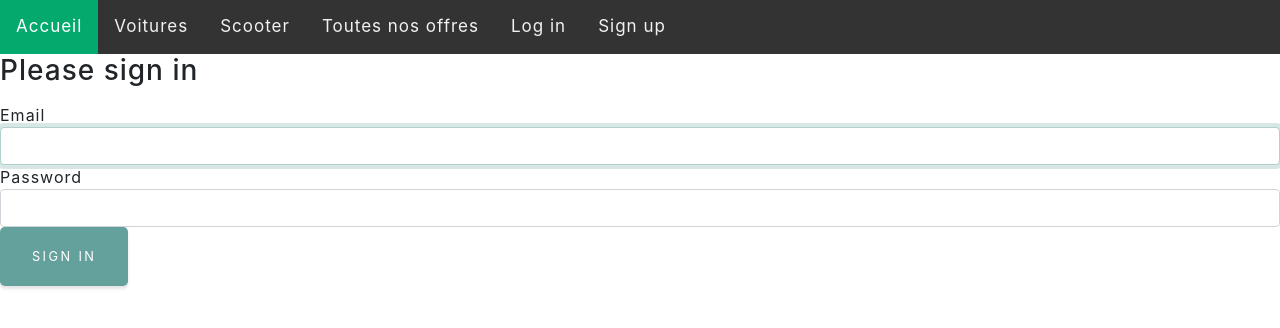
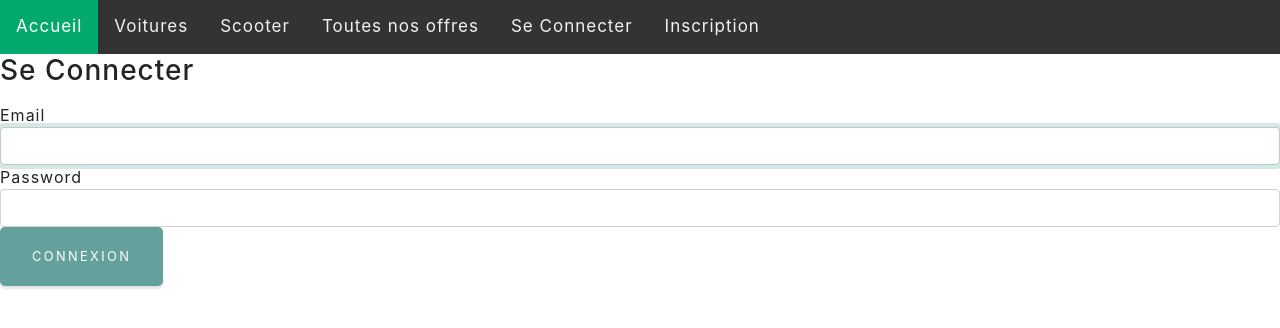
Before and after one commit to AlexanderJollet/projet_2eme_annee, a Symfony app: template templates/security/login.html.twig in a window 1280 px wide. Shown: the top 328 px of the page. Run offline with Twig, Linux system fonts and the light colour scheme; the template is opened without the code that fills it, so the values that code supplies are empty; some libraries are stand-ins or nearby versions.

Commit message:
modif text eng to fr

```diff
--- a/templates/base.html.twig
+++ b/templates/base.html.twig
@@ -3,7 +3,7 @@
     <head>
         <meta charset="UTF-8">
         <link href="{{ asset('css/css/styles.css') }}" type="text/css" rel="stylesheet">
-        <title>{% block title %}Welcome!{% endblock %}</title>
+        <title>{% block title %}EMOVE{% endblock %}</title>
         {# Run `composer require symfony/webpack-encore-bundle`
            and uncomment the following Encore helpers to start using Symfony UX #}
         {% block stylesheets %}
--- a/templates/navbar.html.twig
+++ b/templates/navbar.html.twig
@@ -6,14 +6,14 @@
     <a href="{{ path('scooterdispo')}}">Scooter</a></a>
     <a href="{{ path('vehiculedispo')}}">Toutes nos offres</a>
     {% if app.user %}
-                <a href=" {{ path('app_logout') }}"> Logout</a>
+                <a href=" {{ path('app_logout') }}"> Déconnexion</a>
     {% else %}
-        <a href=" {{ path('app_login') }}"> Log in</a>
-        <a href=" {{ path('app_register') }} "> Sign up </a>
+        <a href=" {{ path('app_login') }}"> Se Connecter</a>
+        <a href=" {{ path('app_register') }} "> Inscription </a>
     {% endif %}
     {% if app.user %}
         {% if app.user.roles[0] == 2 %}
-            <a href="{{ path('vehicule_new') }}">Creer une offre</a>
+            <a href="{{ path('vehicule_new') }}">Créer une offre</a>
         {% endif %}
     {% endif %}
 
--- a/templates/registration/register.html.twig
+++ b/templates/registration/register.html.twig
@@ -1,13 +1,13 @@
 {% extends 'base.html.twig' %}
 
-{% block title %}Register{% endblock %}
+{% block title %}Inscription{% endblock %}
 
 {% block body %}
     {% for flashError in app.flashes('verify_email_error') %}
         <div class="alert alert-danger" role="alert">{{ flashError }}</div>
     {% endfor %}
 
-    <h1>Register</h1>
+    <h1>Inscription</h1>
 
 
 
@@ -50,6 +50,6 @@
             {{ form_widget(registrationForm.agreeTerms) }}
         </div>
 
-        <button type="submit" class="btn btn-primary">Submit</button>
+        <button type="submit" class="btn btn-primary">Envoyer</button>
     {{ form_end(registrationForm) }}
 {% endblock %}
--- a/templates/security/login.html.twig
+++ b/templates/security/login.html.twig
@@ -1,6 +1,6 @@
 {% extends 'base.html.twig' %}
 
-{% block title %}Log in!{% endblock %}
+{% block title %}Connexion{% endblock %}
 
 {% block body %}
 <form method="post">
@@ -10,11 +10,11 @@
 
     {% if app.user %}
         <div class="mb-3">
-            You are logged in as {{ app.user.username }}, <a href="{{ path('app_logout') }}">Logout</a>
+            You are logged in as {{ app.user.username }}, <a href="{{ path('app_logout') }}">Déconnexion</a>
         </div>
     {% endif %}
 
-    <h1 class="h3 mb-3 font-weight-normal">Please sign in</h1>
+    <h1 class="h3 mb-3 font-weight-normal">Se Connecter</h1>
     <label for="inputEmail">Email</label>
     <input type="email" value="{{ last_username }}" name="email" id="inputEmail" class="form-control" autocomplete="email" required autofocus>
     <label for="inputPassword">Password</label>
@@ -36,7 +36,7 @@
     #}
 
     <button class="btn btn-lg btn-primary" type="submit">
-        Sign in
+        Connexion
     </button>
 </form>
 {% endblock %}
--- a/templates/user/edit.html.twig
+++ b/templates/user/edit.html.twig
@@ -3,11 +3,11 @@
 {% block title %}Edit User{% endblock %}
 
 {% block body %}
-    <h1>Edit User</h1>
+    <h1>Modification de l'utilisateur</h1>
 
-    {{ include('user/user_form_html.twig', {'button_label': 'Update'}) }}
+    {{ include('user/user_form_html.twig', {'button_label': 'Modifier'}) }}
 
-    <a href="{{ path('user') }}">Back To List</a>
+    <a href="{{ path('user') }}">Annuler</a>
 
     {{ include('user/user_delete_form.html.twig') }}
 {% endblock %}
--- a/templates/user/index.html.twig
+++ b/templates/user/index.html.twig
@@ -29,7 +29,7 @@
                 <td>{{ user.adresse }}</td>
                 <td>{{ user.roles }}</td>
                 <td>
-                    <a href="{{ path('user_edit', {'id': user.id}) }}">edit</a>
+                    <a href="{{ path('user_edit', {'id': user.id}) }}">Edit</a>
                 </td>
             </tr>
         {% else %}
--- a/templates/user/user_delete_form.html.twig
+++ b/templates/user/user_delete_form.html.twig
@@ -1,4 +1,4 @@
 <form method="post" action="{{ path('user_delete', {'id': user.id}) }}" onsubmit="return confirm('Are you sure you want to delete this item?');">
     <input type="hidden" name="_token" value="{{ csrf_token('delete' ~ user.id) }}">
-    <button class="btn">Delete</button>
+    <button class="btn">Supprimer</button>
 </form>
--- a/templates/user/user_form_html.twig
+++ b/templates/user/user_form_html.twig
@@ -1,4 +1,4 @@
 {{ form_start(form) }}
     {{ form_widget(form) }}
-    <button class="btn">{{ button_label|default('Save') }}</button>
+    <button class="btn">{{ button_label|default('Enregistrer') }}</button>
 {{ form_end(form) }}
--- a/templates/vehicule/_delete_form.html.twig
+++ b/templates/vehicule/_delete_form.html.twig
@@ -1,4 +1,4 @@
 <form method="post" action="{{ path('vehicule_delete', {'id': vehicule.id}) }}" onsubmit="return confirm('Are you sure you want to delete this item?');">
     <input type="hidden" name="_token" value="{{ csrf_token('delete' ~ vehicule.id) }}">
-    <button class="btn">Delete</button>
+    <button class="btn">Supprimer</button>
 </form>
--- a/templates/vehicule/_form.html.twig
+++ b/templates/vehicule/_form.html.twig
@@ -1,4 +1,4 @@
 {{ form_start(form) }}
     {{ form_widget(form) }}
-    <button class="btn">{{ button_label|default('Save') }}</button>
+    <button class="btn">{{ button_label|default('Enregistrer') }}</button>
 {{ form_end(form) }}
--- a/templates/vehicule/edit.html.twig
+++ b/templates/vehicule/edit.html.twig
@@ -3,11 +3,11 @@
 {% block title %}Edit Vehicule{% endblock %}
 
 {% block body %}
-    <h1>Edit Vehicule</h1>
+    <h1>Modification du véhicule</h1>
 
-    {{ include('vehicule/_form.html.twig', {'button_label': 'Update'}) }}
+    {{ include('vehicule/_form.html.twig', {'button_label': 'Modifier'}) }}
 
-    <a href="{{ path('vehicule_index') }}">back to list</a>
+    <a href="{{ path('vehicule_index') }}">Annuler</a>
 
     {{ include('vehicule/_delete_form.html.twig') }}
 {% endblock %}
--- a/templates/vehicule/indexscooter.html.twig
+++ b/templates/vehicule/indexscooter.html.twig
@@ -33,5 +33,5 @@
             {% endfor %}
     </tbody>
 
-    <a href="{{ path('vehicule_new') }}">Create new</a>
+    <a href="{{ path('vehicule_new') }}">Créer</a>
 {% endblock %}
--- a/templates/vehicule/indexvoiture.html.twig
+++ b/templates/vehicule/indexvoiture.html.twig
@@ -32,5 +32,5 @@
             {% endfor %}
     </tbody>
 
-    <a href="{{ path('vehicule_new') }}">Create new</a>
+    <a href="{{ path('vehicule_new') }}">Créer</a>
 {% endblock %}
--- a/templates/vehicule/new.html.twig
+++ b/templates/vehicule/new.html.twig
@@ -1,11 +1,11 @@
 {% extends 'base.html.twig' %}
 
-{% block title %}New Vehicule{% endblock %}
+{% block title %}Nouveau Vehicule{% endblock %}
 
 {% block body %}
-    <h1>Create new Vehicule</h1>
+    <h1>Création d'un Vehicule</h1>
 
     {{ include('vehicule/_form.html.twig') }}
 
-    <a href="{{ path('vehicule_index') }}">back to list</a>
+    <a href="{{ path('vehicule_index') }}">Annuler</a>
 {% endblock %}
--- a/templates/vehicule/show.html.twig
+++ b/templates/vehicule/show.html.twig
@@ -54,9 +54,9 @@
         </tbody>
     </table>
 
-    <a href="{{ path('vehicule_index') }}">back to list</a>
+    <a href="{{ path('vehicule_index') }}">Retour</a>
 
-    <a href="{{ path('vehicule_edit', {'id': vehicule.id}) }}">edit</a>
+    <a href="{{ path('vehicule_edit', {'id': vehicule.id}) }}">Edit</a>
 
     {{ include('vehicule/_delete_form.html.twig') }}
 {% endblock %}
```
